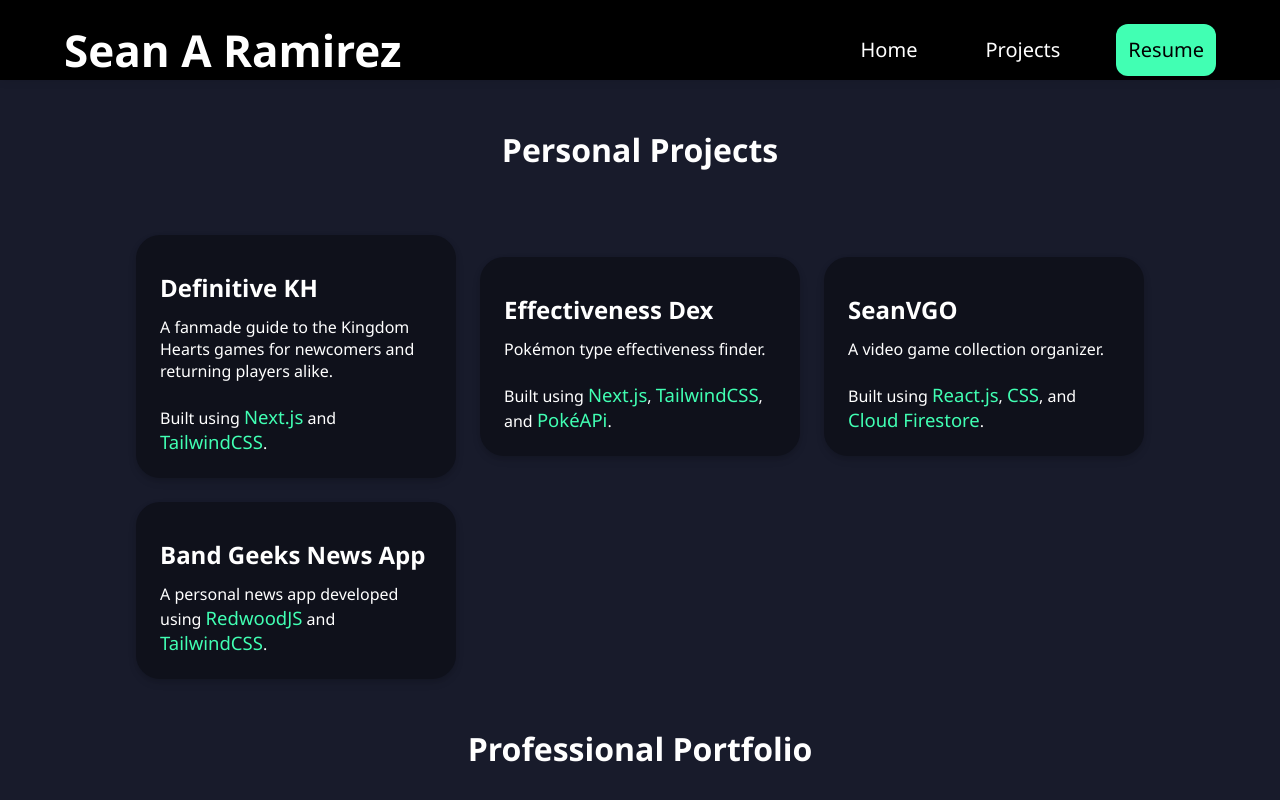
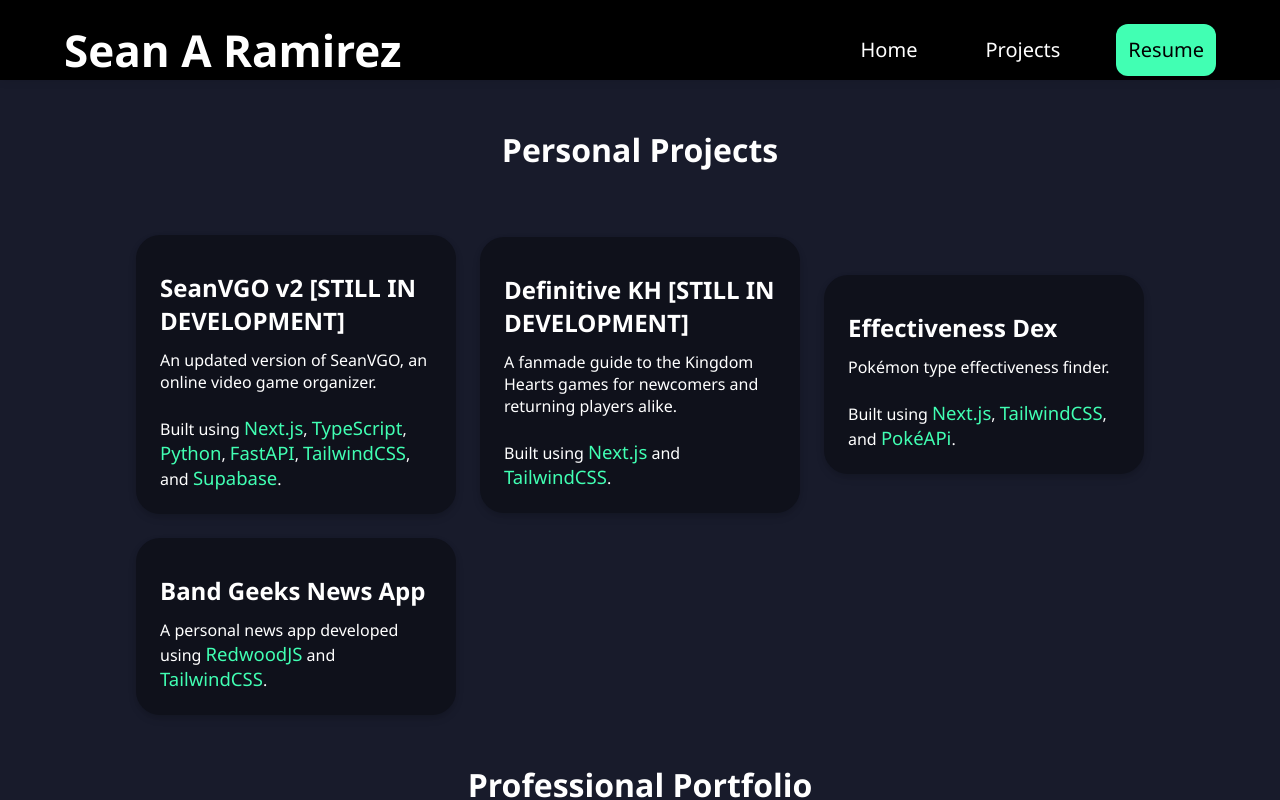
Before and after one commit to snaramirez872/seanramirez, a Next.js app: page /projects in a window 1280 px wide. Shown: the top 800 px of the page. Built offline with nearby package versions, Linux system fonts and the light colour scheme.

Commit message:
added `SeanVGO v2` to projects page

```diff
--- a/src/app/projects/page.tsx
+++ b/src/app/projects/page.tsx
@@ -8,7 +8,16 @@ export default function Page() {
             <h1>Personal Projects</h1>
             <div className='cards-container'>
                 <ProjectCards
-                    title="Definitive KH"
+                    title="SeanVGO v2 [STILL IN DEVELOPMENT]"
+                    link="https://github.com/snaramirez872/seanvgo-v2"
+                    hover="GitHub Repo for App"
+                >
+                    <p className="desc">
+                        An updated version of SeanVGO, an online video game organizer.<br /><br />Built using <span className="tools">Next.js</span>, <span className="tools">TypeScript</span>, <span className="tools">Python</span>, <span className="tools">FastAPI</span>, <span className="tools">TailwindCSS</span>, and <span className="tools">Supabase</span>.
+                    </p>
+                </ProjectCards>
+                <ProjectCards
+                    title="Definitive KH [STILL IN DEVELOPMENT]"
                     link="https://github.com/snaramirez872/definitiveKH"
                     hover="GitHub Repo for App"
                 >
@@ -23,14 +32,6 @@ export default function Page() {
 
                 >
                     <p className="desc">Pok&eacute;mon type effectiveness finder.<br /><br />Built using <span className="tools">Next.js</span>, <span className="tools">TailwindCSS</span>, and <Link className="tools" href="https://pokeapi.co/docs/v2" target="_blank" rel="noreferrer">Pok&eacute;APi</Link>.</p>
-                </ProjectCards>
-                <ProjectCards
-                    title='SeanVGO'
-                    link='https://github.com/snaramirez872/SeanVGO'
-                    hover='GitHub Repo for App'
-
-                >
-                    <p className='desc'>A video game collection organizer.<br /><br />Built using <span className='tools'>React.js</span>, <span className='tools'>CSS</span>, and <Link className='tools' href='https://firebase.google.com/docs/firestore' target='_blank' rel='noreferrer'>Cloud Firestore</Link>.</p>
                 </ProjectCards>
                 <ProjectCards
                     title='Band Geeks News App'
```
